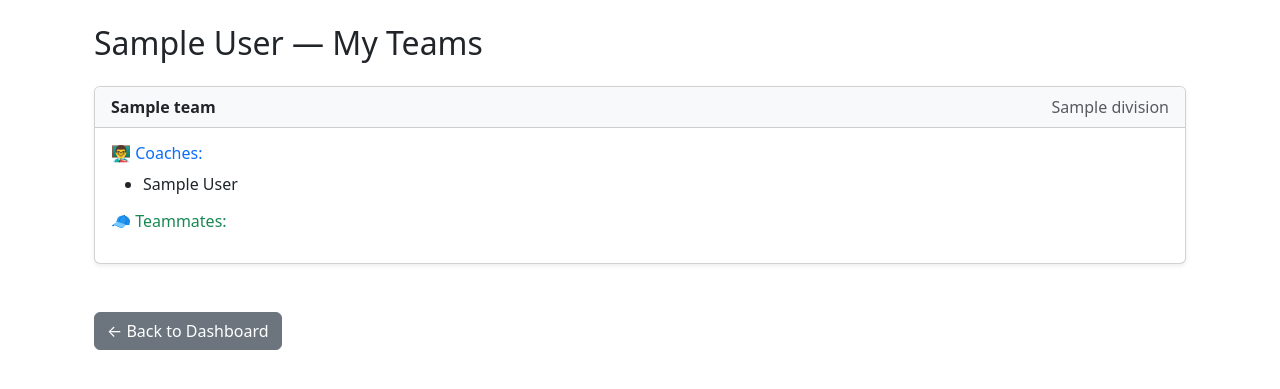
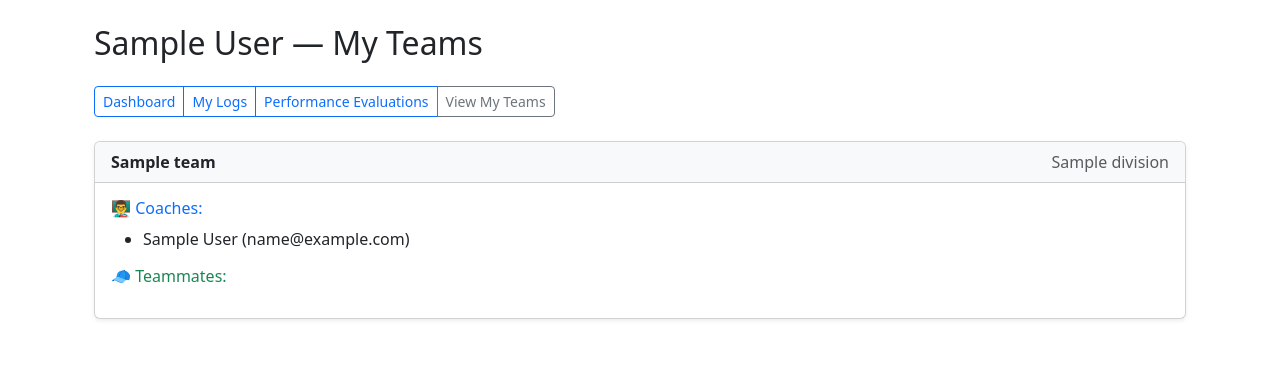
Before and after one commit to titancoder12/web3sportsdraft, a Django app: page /player/teams/ in a window 1280 px wide. Shown: the part 56-445 px from the top of the page. Run offline with Django 3.2, Linux system fonts and the light colour scheme; a user stored in the database is signed in; tables that the repository leaves empty hold one stand-in row (values such as "Sample post").

Commit message:
players and coaches show email

```diff
--- a/league/templates/league/player_evaluations.html
+++ b/league/templates/league/player_evaluations.html
@@ -18,6 +18,10 @@
       class="btn btn-outline-secondary btn-sm"
     >
       Performance Evaluations
+    </a>
+
+    <a href="{% url 'player_teams' %}" class="btn btn-outline-primary btn-sm">
+      View My Teams
     </a>
   </div>
 
--- a/league/templates/league/player_logs.html
+++ b/league/templates/league/player_logs.html
@@ -16,6 +16,9 @@
     >
       Performance Evaluations
     </a>
+    <a href="{% url 'player_teams' %}" class="btn btn-outline-primary btn-sm">
+        View My Teams
+      </a>
   </div>
 
   <h4 class="mt-4">📋 Player Logs (Only for You)</h4>
--- a/league/templates/league/player_teams.html
+++ b/league/templates/league/player_teams.html
@@ -1,7 +1,36 @@
 {% extends 'league/base.html' %}
 {% block content %}
+
+
+
+
 <div class="container mt-4">
   <h2 class="mb-4">{{ player.first_name }} {{ player.last_name }} — My Teams</h2>
+
+
+
+  <div class="btn-group mb-4" role="group">
+    <a
+      href="{% url 'player_dashboard' %}"
+      class="btn btn-outline-primary btn-sm"
+      >Dashboard</a
+    >
+    <a href="{% url 'player_logs' %}" class="btn btn-outline-primary btn-sm"
+      >My Logs</a
+    >
+    <a
+      href="{% url 'player_evaluations' player.id %}"
+      class="btn btn-outline-primary btn-sm"
+    >
+      Performance Evaluations
+    </a>
+    <a href="{% url 'player_teams' %}" class="btn btn-outline-secondary btn-sm">
+      View My Teams
+    </a>
+
+  </div>
+
+
 
   {% for team in teams %}
     <div class="card mb-4 shadow-sm">
@@ -10,27 +39,36 @@
         <span class="text-muted">{{ team.division.name }}</span>
       </div>
       <div class="card-body">
+        <!-- Coaches -->
         <h6 class="text-primary">👨‍🏫 Coaches:</h6>
         <ul>
           {% for coach in team.coaches.all %}
-
             <li>
+              {% if coach.first_name or coach.last_name %}
                 {{ coach.first_name }} {{ coach.last_name }}
-                {% if not coach.first_name and not coach.last_name %}
-                  ({{ coach.username }})
-                {% endif %}
-              </li>
-
+              {% else %}
+                {{ coach.username }}
+              {% endif %}
+              {% if coach.email %}
+                ({{ coach.email }})
+              {% endif %}
+            </li>
           {% empty %}
             <li class="text-muted">No coaches assigned</li>
           {% endfor %}
         </ul>
 
+        <!-- Teammates -->
         <h6 class="text-success mt-3">🧢 Teammates:</h6>
         <ul>
           {% for teammate in team.players.all %}
             {% if teammate != player %}
-              <li>{{ teammate.first_name }} {{ teammate.last_name }}</li>
+              <li>
+                {{ teammate.first_name }} {{ teammate.last_name }}
+                {% if teammate.user and teammate.user.email %}
+                  ({{ teammate.user.email }})
+                {% endif %}
+              </li>
             {% endif %}
           {% empty %}
             <li class="text-muted">No other teammates yet</li>
@@ -40,6 +78,5 @@
     </div>
   {% endfor %}
 
-  <a href="{% url 'player_dashboard' %}" class="btn btn-secondary mt-4">← Back to Dashboard</a>
 </div>
 {% endblock %}
```
